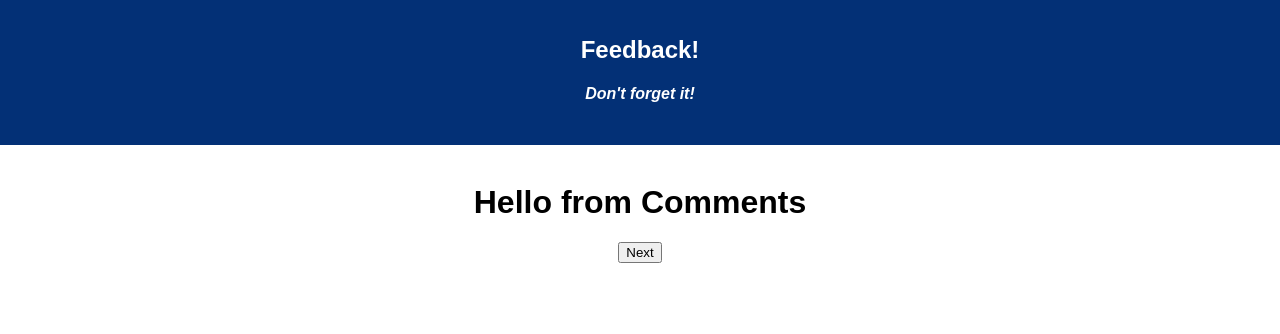
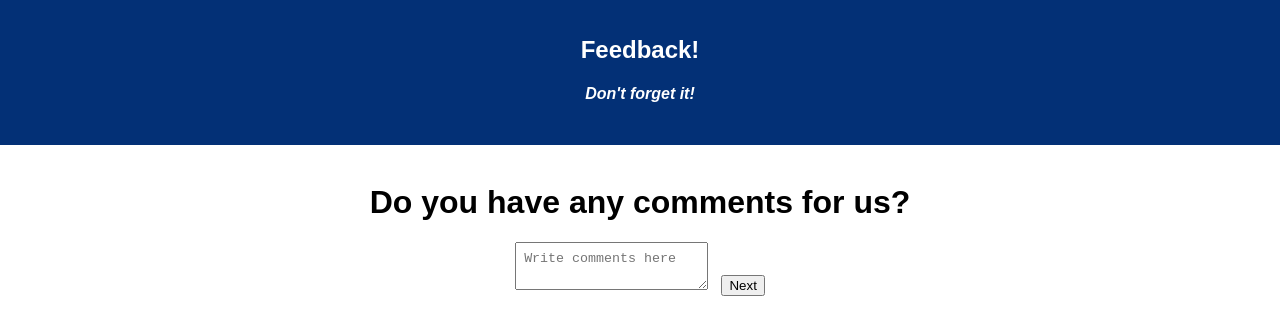
Before and after one commit to Cassen999/redux-feedback-loop, a React (Create React App) app: page /#/comments in a window 1280 px wide. Shown: the top 334 px of the page. Built offline with nearby package versions, Linux system fonts and the light colour scheme.

Commit message:
SubmitReview with POST component working, moving on the some styling

```diff
--- a/src/components/App/App.css
+++ b/src/components/App/App.css
@@ -27,3 +27,11 @@
   font-size: 10px;
   color: red;
 }
+
+.commentBox {
+  padding: 0.5rem;
+}
+
+.commNext {
+  margin-left: 1em;
+}
--- a/src/components/App/App.js
+++ b/src/components/App/App.js
@@ -1,7 +1,6 @@
 import React, { Component } from 'react';
-import axios from 'axios';
 import './App.css';
-import { HashRouter as Router, Route, Link } from 'react-router-dom';
+import { HashRouter as Router, Route } from 'react-router-dom';
 import Comments from '../Comments/Comments';
 import Feeling from '../Feeling/Feeling';
 import Home from '../Home/Home';
--- a/src/components/Comments/Comments.jsx
+++ b/src/components/Comments/Comments.jsx
@@ -1,25 +1,49 @@
 import React, {Component} from 'react';
 import { connect } from 'react-redux';
-import { withRouter } from 'react-router-dom';
 
 class Comments extends Component {
+
     // state
+    state = {
+        newComment: {
+            comment: ''
+        }
+    }
     // handleChange function to record input data
+    // No conditional because input is not required
+    handleChange = (propertyName, event) => {
+        this.setState({
+            newComment: {
+                ...this.state.newComment,
+                [propertyName]: event.target.value
+            }
+        })
+        console.log(this.state)
+    }
+
     // submit function to dispatch local state to feelingReducer
-
     goToSubmitReview = () => {
+        this.props.dispatch({type:'GET_COMMENTS', payload: this.state.newComment})
         this.props.history.push("/submitReview");
     }
 
     render() {
         return(
             <div>
-                <h1>Hello from Comments</h1>
-                {/* Button will dispatch to commentsReducer and nav to submitReview */}
-                <button onClick={this.goToSubmitReview}>Next</button>
+                <h1>Do you have any comments for us?</h1>
+                <form onSubmit={this.goToSubmitReview}>
+                    <textarea className="commentBox"
+                        placeholder="Write comments here"
+                        value={this.state.newComment.comment}
+                        onChange={(event) => this.handleChange('comment', event)}
+                        type="text"
+                        maxLength="300"></textarea>
+                    {/* Button will send dispatch and route to SubmitReview */}
+                    <button className="commNext" type="submit">Next</button>
+                </form>
             </div>
         )
     }
 }
 
-export default connect()(withRouter(Comments));
+export default connect()(Comments);
--- a/src/components/SubmitReview/SubmitReview.jsx
+++ b/src/components/SubmitReview/SubmitReview.jsx
@@ -1,28 +1,58 @@
 import React, {Component} from 'react';
 import { connect } from 'react-redux';
-import { withRouter } from 'react-router-dom';
+import axios from 'axios';
 
 class SubmitReview extends Component {
     // Create local state
+    state = {
+        newFeedback: {
+            feeling: this.props.reduxState.feelingReducer.feeling,
+            understanding: this.props.reduxState.understandingReducer.understanding,
+            support: this.props.reduxState.supportReducer.support,
+            comments: this.props.reduxState.commentsReducer.comment
+        }
+    }
     // Pass each reducer as the object values
     // POST request to send local state to database on click
 
-    submitAndGoHome = () => {
+    submitAndGoHome = (event) => {
         alert('Thank you for submitting your feedback! You will now be redirected to the home page')
-        this.props.history.push("/");
+        event.preventDefault();
+        console.log(`Adding book`, this.state.newFeedback);
+        // TODO - axios request to server to add book
+        axios.post('/feedback', this.state.newFeedback)
+        .then((response) => {
+            console.log('back from POST in App:', response.data)
+            this.props.history.push("/");
+        })
+        .catch((error) => {
+          console.log(error);
+          alert('ERROR from POST in App')
+        })
     }
 
     render() {
         return(
             <div>
-                <h1>Hello from SubmitReview</h1>
+                {/* getting for submission cancelled becuase the form is not connected error */}
+                <h1>Please Review Your Feedback</h1>
                 {/* Render values of state so user can confirm */}
                 {/* Confirm submission button will call the
                 function with POST in it and nav back to home screen */}
-                <button onClick={this.submitAndGoHome}>Submit Feedback</button>
+                <p className="reviewQuestion">How are you feeling today?</p>
+                <p className="reviewScore">{this.props.reduxState.feelingReducer.feeling}</p>
+                <p className="reviewQuestion">How well are you understanding the content?</p>
+                <p className="reviewScore">{this.props.reduxState.understandingReducer.understanding}</p>
+                <p className="reviewQuestion">How well do you feel you are being supported?</p>
+                <p className="reviewScore">{this.props.reduxState.supportReducer.support}</p>
+                <p className="reviewQuestion">Do you have any comments for us?</p>
+                <p className="reviewScore">{this.props.reduxState.commentsReducer.comment}</p>
+                <h3>If everything looks good click the button below to submit your feedback</h3>
+                <button type="button" onClick={this.submitAndGoHome}>Submit Feedback</button>
             </div>
         )
     }
 }
 
-export default connect()(withRouter(SubmitReview));
+const putReduxStateOnProps = (reduxState) => ({ reduxState })
+export default connect(putReduxStateOnProps)(SubmitReview);
```
Also changed, not shown: 2 other files (tests, documents, lock files or other folders).
